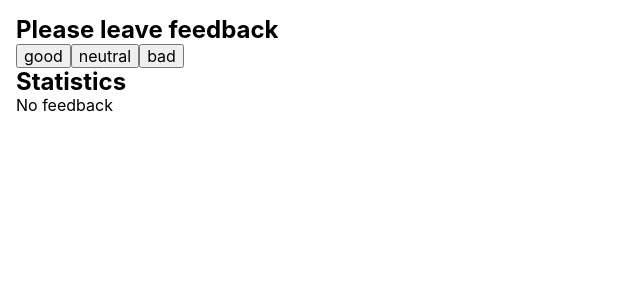
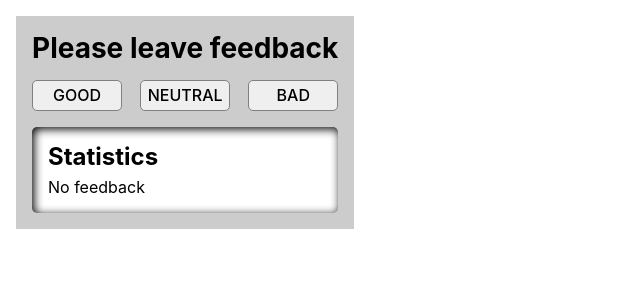
Before and after one commit to ihorchub/goit-react-hw-02-feedback, a React (Create React App) app: page / in a window 1280 px wide. Shown: the top 300 px of the page, without its empty margins (0-640 px from the left). Built offline with nearby package versions, Linux system fonts and the light colour scheme.

Commit message:
add styles to task 1

```diff
--- a/src/components/App.jsx
+++ b/src/components/App/App.jsx
@@ -40,6 +40,7 @@ export class App extends Component {
   render() {
     const { good, neutral, bad } = this.state;
     return (
+      <>
         <SectionTitle>
           <FeedbackOptions
             options={this.getOptions()}
@@ -52,8 +53,9 @@ export class App extends Component {
             total={this.countTotalFeedback()}
             positivePercentage={this.countPositiveFeedbackPercentage()}
           />
+        </SectionTitle>
         <GlobalStyle />
-      </SectionTitle>
+      </>
     );
   }
 }
--- a/src/components/FeedbackOptions/FeedbackOptions.js
+++ b/src/components/FeedbackOptions/FeedbackOptions.js
@@ -1,11 +1,20 @@
 import PropTypes from 'prop-types';
+import { Button, ButtonsWrapper } from './FeedbackOptions.styled';
 
-export const FeedbackOptions = ({ options, onLeaveFeedback }) =>
-  options.map(option => (
-    <button key={option} type="button" name={option} onClick={onLeaveFeedback}>
-      {option}
-    </button>
-  ));
+export const FeedbackOptions = ({ options, onLeaveFeedback }) => (
+  <ButtonsWrapper>
+    {options.map(option => (
+      <Button
+        key={option}
+        type="button"
+        name={option}
+        onClick={onLeaveFeedback}
+      >
+        {option}
+      </Button>
+    ))}
+  </ButtonsWrapper>
+);
 
 FeedbackOptions.propTypes = {
   options: PropTypes.array.isRequired,
--- /dev/null
+++ b/src/components/FeedbackOptions/FeedbackOptions.styled.js
@@ -0,0 +1,34 @@
+import styled from 'styled-components';
+
+export const Button = styled.button`
+  font-size: 16px;
+  text-transform: uppercase;
+  text-align: center;
+  font-weight: 500;
+  width: 90px;
+  cursor: pointer;
+  border-radius: 5px;
+  border: 0.5px solid grey;
+  padding: 5px;
+
+  :hover {
+    background-color: ${({ name }) => {
+      if (name === 'good') {
+        return 'green';
+      } else if (name === 'neutral') {
+        return 'orange';
+      } else if (name === 'bad') {
+        return 'red';
+      }
+    }};
+    box-shadow: 3px 3px 2px 0px rgba(0, 0, 0, 0.75);
+    -webkit-box-shadow: 3px 3px 2px 0px rgba(0, 0, 0, 0.75);
+    -moz-box-shadow: 3px 3px 2px 0px rgba(0, 0, 0, 0.75);
+  }
+`;
+
+export const ButtonsWrapper = styled.div`
+  display: flex;
+  justify-content: space-between;
+  margin-bottom: 16px;
+`;
--- a/src/components/SectionTitle/SectionTitle.js
+++ b/src/components/SectionTitle/SectionTitle.js
@@ -1,10 +1,11 @@
 import PropTypes from 'prop-types';
+import { Wrapper, Title } from './SectionTitle.styled';
 
 export const SectionTitle = ({ children }) => (
-  <section>
-    <h1>Please leave feedback</h1>
+  <Wrapper>
+    <Title>Please leave feedback</Title>
     {children}
-  </section>
+  </Wrapper>
 );
 
 SectionTitle.propTypes = {
--- /dev/null
+++ b/src/components/SectionTitle/SectionTitle.styled.js
@@ -0,0 +1,13 @@
+import styled from 'styled-components';
+
+export const Wrapper = styled.section`
+  background-color: #ccc;
+  padding: 16px;
+  display: inline-block;
+`;
+
+export const Title = styled.h1`
+  font-size: 28px;
+  margin-bottom: 16px;
+  text-align: center;
+`;
--- a/src/components/Statistics/Statistics.js
+++ b/src/components/Statistics/Statistics.js
@@ -1,6 +1,7 @@
 import PropTypes from 'prop-types';
 import { NotificationMessage } from 'components/NotificationMessage/NotificationMessage';
 import { StatisticsBody } from 'components/StatisticsBody/StatisticsBody';
+import { StatWrapper, Title } from './Statistics.styled';
 
 export const Statistics = ({
   good,
@@ -9,8 +10,8 @@ export const Statistics = ({
   total,
   positivePercentage,
 }) => (
-  <div>
-    <h2>Statistics</h2>
+  <StatWrapper>
+    <Title>Statistics</Title>
     {good !== 0 || neutral !== 0 || bad !== 0 ? (
       <StatisticsBody
         good={good}
@@ -22,7 +23,7 @@ export const Statistics = ({
     ) : (
       <NotificationMessage />
     )}
-  </div>
+  </StatWrapper>
 );
 
 Statistics.propTypes = {
--- /dev/null
+++ b/src/components/Statistics/Statistics.styled.js
@@ -0,0 +1,12 @@
+import styled from 'styled-components';
+
+export const StatWrapper = styled.div`
+  background-color: #fff;
+  padding: 16px;
+  border-radius: 5px;
+  box-shadow: inset 2px 2px 10px 0px #000000, 3px 3px 10px 5px rgba(0, 0, 0, 0);
+`;
+
+export const Title = styled.h2`
+  margin-bottom: 8px;
+`;
--- a/src/components/StatisticsBody/StatisticsBody.js
+++ b/src/components/StatisticsBody/StatisticsBody.js
@@ -1,4 +1,5 @@
 import PropTypes from 'prop-types';
+import { StatisticsElement } from './StatisticsBody.styled';
 
 export const StatisticsBody = ({
   good,
@@ -8,11 +9,13 @@ export const StatisticsBody = ({
   positivePercentage,
 }) => (
   <div>
-    <p>Goog: {good}</p>
-    <p>Neutral: {neutral}</p>
-    <p>Bad: {bad}</p>
-    <p>Total: {total}</p>
-    <p>Positive feedback: {positivePercentage}%</p>
+    <StatisticsElement>Goog: {good}</StatisticsElement>
+    <StatisticsElement>Neutral: {neutral}</StatisticsElement>
+    <StatisticsElement>Bad: {bad}</StatisticsElement>
+    <StatisticsElement>Total: {total}</StatisticsElement>
+    <StatisticsElement className="positive">
+      Positive feedback: {positivePercentage}%
+    </StatisticsElement>
   </div>
 );
 
--- /dev/null
+++ b/src/components/StatisticsBody/StatisticsBody.styled.js
@@ -0,0 +1,27 @@
+import styled from 'styled-components';
+
+export const StatisticsElement = styled.p`
+  padding: 8px;
+
+  :nth-child(2n) {
+    background-color: #eee;
+  }
+
+  :hover {
+    padding-left: 20px;
+    font-weight: 500;
+  }
+
+  &.positive {
+    font-weight: 500;
+    color: ${({ children }) => {
+      if (children[1] >= 75) {
+        return 'green';
+      } else if (children[1] >= 50) {
+        return 'orange';
+      } else if (children[1] < 50) {
+        return 'red';
+      }
+    }};
+  }
+`;
--- a/src/index.js
+++ b/src/index.js
@@ -1,6 +1,6 @@
 import React from 'react';
 import ReactDOM from 'react-dom/client';
-import { App } from 'components/App';
+import { App } from 'components/App/App';
 
 ReactDOM.createRoot(document.getElementById('root')).render(
   <React.StrictMode>
```
Also changed, not shown: src/components/App/GlobalStyles.js (renamed from src/components/GlobalStyles.js). Lines whose indentation alone changed are shown as unchanged.
